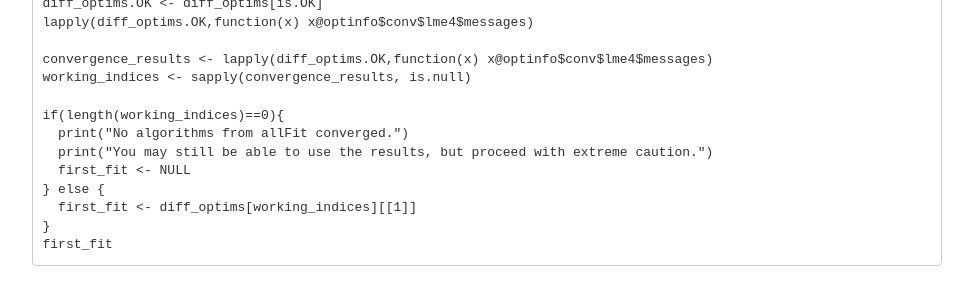
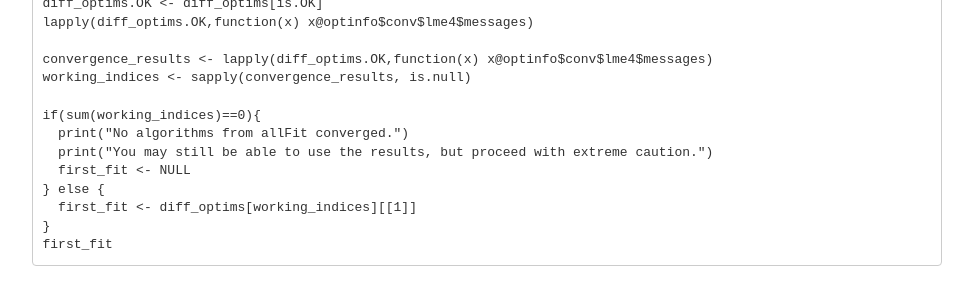
Before and after one commit to joshua-nugent/joshua-nugent.github.io, a Jekyll site: the page allFit/index.html, which Jekyll copies as it is, in a window 1280 px wide and 900 px high. Shown: the part 260-549 px from the top of the window, without its empty margins (153-1126 px from the left). Built offline with Jekyll 4.4.1, drawn with Linux system fonts in a browser that asks for light colours; formulas are drawn with MathJax 3; some of the changed text lies outside the part shown.

Commit message:
Add files via upload

```diff
--- a/allFit/index.html
+++ b/allFit/index.html
@@ -392,7 +392,7 @@ lapply(diff_optims.OK,function(x) x@optinfo$conv$lme4$messages)
 convergence_results &lt;- lapply(diff_optims.OK,function(x) x@optinfo$conv$lme4$messages)
 working_indices &lt;- sapply(convergence_results, is.null)
 
-if(length(working_indices)==0){
+if(sum(working_indices)==0){
   print(&quot;No algorithms from allFit converged.&quot;)
   print(&quot;You may still be able to use the results, but proceed with extreme caution.&quot;)
   first_fit &lt;- NULL
@@ -557,7 +557,7 @@ sig_b2_n_m</code></pre>
 <p>It would be nice to automate this so that we could use whatever method converges and only be notified if <em>none</em> of them converge. Here’s some code for that, with a bit of duplication from the last chunk:</p>
 <pre class="r"><code>convergence_results &lt;- lapply(diff_optims.OK,function(x) x@optinfo$conv$lme4$messages)
 working_indices &lt;- sapply(convergence_results, is.null)
-if(length(working_indices)==0){
+if(sum(working_indices)==0){
   print(&quot;No algorithms from allFit converged.&quot;)
   print(&quot;You may still be able to use the results, but proceed with extreme caution.&quot;)
   first_fit &lt;- NULL
```
